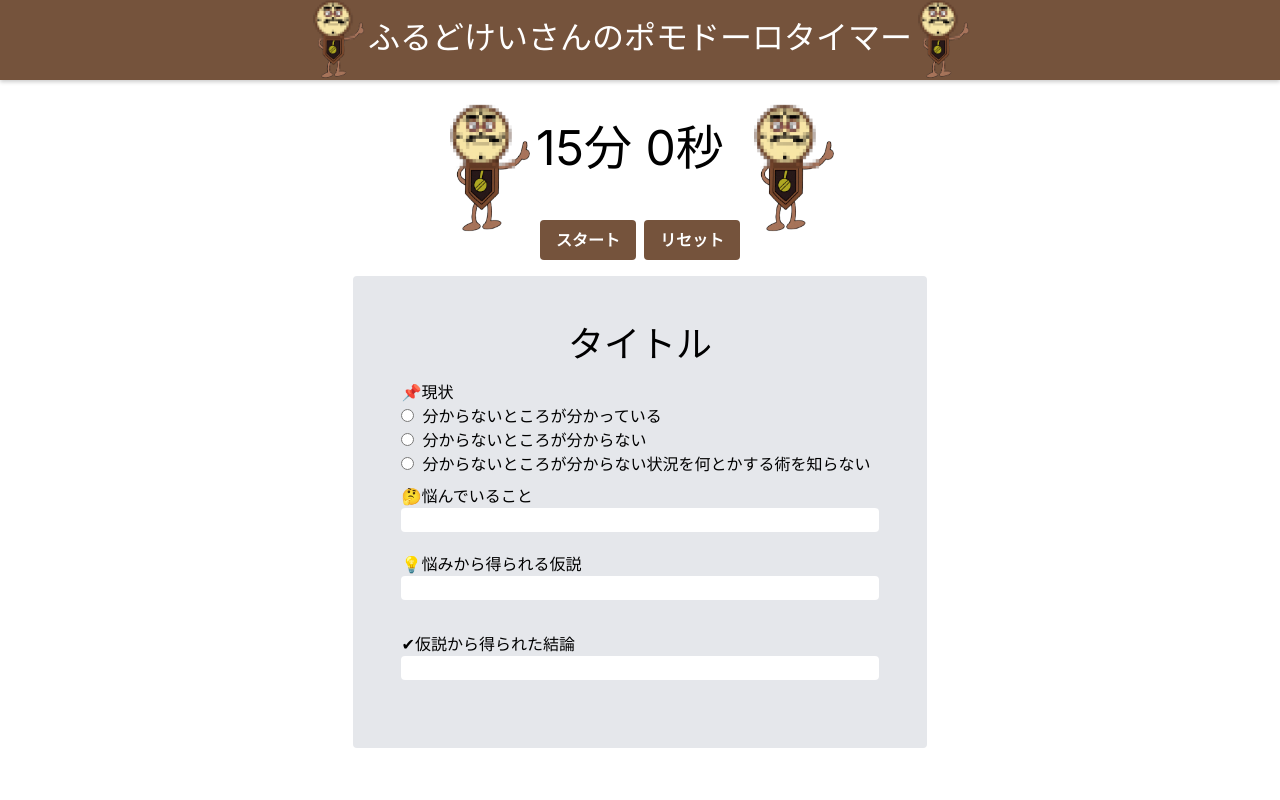
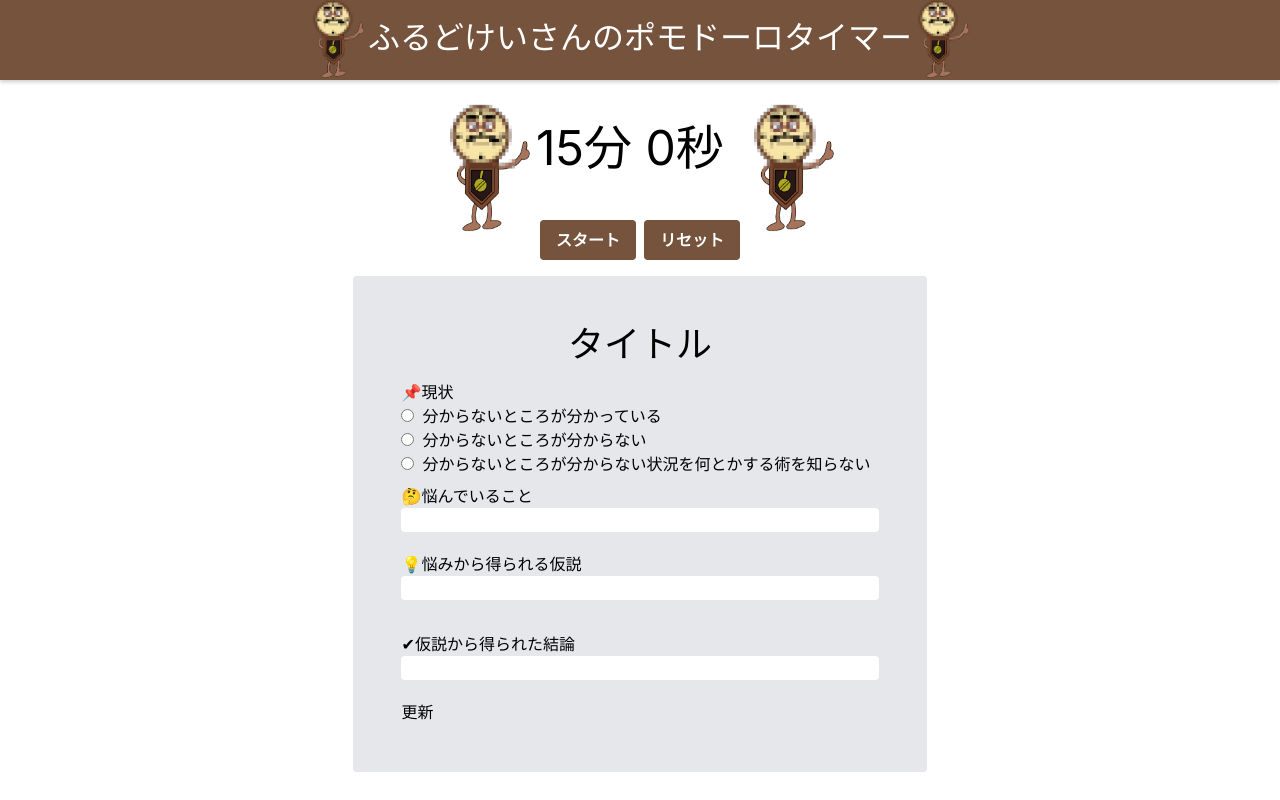
Before and after one commit to scla-sagauniv/univ_debut, a Next.js app: page /playTimer in a window 1280 px wide. Built offline with nearby package versions, Linux system fonts and the light colour scheme.

Commit message:
[add]ページ遷移だけ処理はない

```diff
--- a/app/playTimer/page.js
+++ b/app/playTimer/page.js
@@ -2,10 +2,12 @@
 import { useState } from 'react';
 import Header from '/components/Header';
 import Timer from '/components/Timer';
+import { useRouter } from 'next/navigation';
 
 const PlayTimer = () => {
   const [inputValue, setInputValue] = useState('');
   const [hypotheses, setHypotheses] = useState([]);
+  const router = useRouter();
 
   const handleInputChange = (event) => {
     setInputValue(event.target.value);
@@ -17,6 +19,11 @@ const PlayTimer = () => {
       setInputValue('');
     }
   };
+  const Update = (event) => {
+    // taskStateにページ遷移する処理を実装
+    router.push('/taskState');
+  };
+
 
   return (
     <main>
@@ -54,6 +61,7 @@ const PlayTimer = () => {
           <div className="flex first-line:"><span className='mt-8'>&#10004;</span>
           <h2 className='mt-8'>仮説から得られた結論</h2></div>
           <input className='mb-5 w-full rounded'></input>
+          <button classNmme=''onClick={Update}>更新</button>
         </div>
 
       </div>
```
